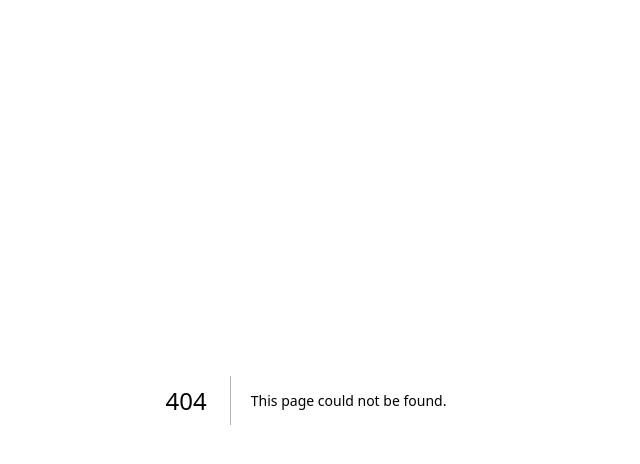
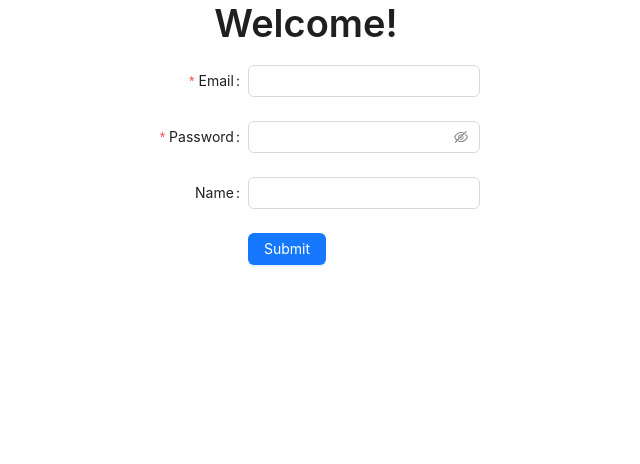
Before and after one commit to Mxmmsv/rest-client-app, a Next.js app: page /register in a window 1280 px wide. Before the commit this address had no page. Shown: the top 464 px of the page, without its empty margins (334-974 px from the left). Built offline with nearby package versions, Linux system fonts and the light colour scheme; no server answers; what @ant-design/nextjs-registry would draw is missing.

Commit message:
feat: create route for signIn and signUp

```diff
--- /dev/null
+++ b/src/app/(main)/login/page.tsx
@@ -0,0 +1,5 @@
+import SignIn from '../_components/signIn';
+
+export default function SignInPage() {
+  return <SignIn />;
+}
--- /dev/null
+++ b/src/app/(main)/page.tsx
@@ -0,0 +1,5 @@
+import { Flex } from 'antd';
+
+export default function Main() {
+  return <Flex>aboba</Flex>;
+}
--- /dev/null
+++ b/src/app/(main)/register/page.tsx
@@ -0,0 +1,5 @@
+import SignUp from '../_components/singUp';
+
+export default function SignUpPage() {
+  return <SignUp />;
+}
```
